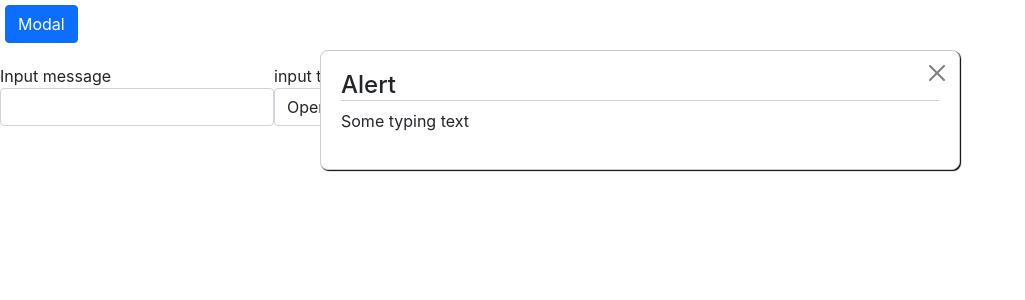
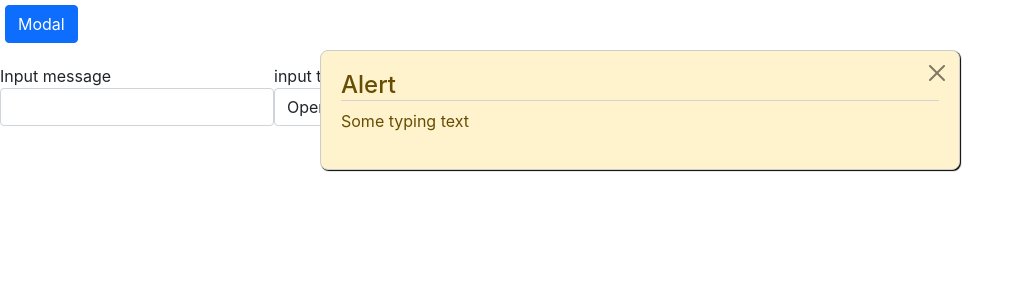
Before and after one commit to vitenkg/javascript_group_11_homework_58_ten_vitaliy, a React (Create React App) app in the folder homework_58/: page / in a window 1280 px wide. Shown: the top 300 px of the page, without its empty margins (0-1025 px from the left). Built offline with nearby package versions, Linux system fonts and the light colour scheme.

Commit message:
Сделал изменения по типу - для закраски блока алерт

```diff
--- a/homework_58/src/Components/Alert/Alert.css
+++ b/homework_58/src/Components/Alert/Alert.css
@@ -5,7 +5,6 @@
     left:50%;
     transform: translate(-50%);
     width: 500px;
-    background: white;
     box-shadow: 1px 1px 1px black;
     border: 1px solid #ccc;
     border-radius: 8px;
--- a/homework_58/src/Components/Alert/Alert.js
+++ b/homework_58/src/Components/Alert/Alert.js
@@ -2,40 +2,20 @@ import React from 'react';
 import './Alert.css';
 
 const Alert = ({children, dismiss, show, type}) => {
-    let color;
-    let textColor;
-    switch (type) {
-        case 'Primary':
-            color = 'white';
-            textColor = 'black';
-            break;
-        case 'Success':
-            color = 'lightgreen';
-            textColor = 'black';
-            break;
-        case 'Danger':
-            color = 'red';
-            textColor = 'white';
-            break;
-        case 'Warning':
-            color = 'yellow';
-            textColor = 'green';
-            break;
-        default: color = 'white';
-    }
+    type = 'alert alert-' + type;
 
     return (
         <>
             <div
-                className="Alert"
+                className={['Alert', type].join(' ')}
                 onClick={dismiss}
                 style={{
                     transform: show ? 'translateY(0)' : 'translateY(-100vh)',
                     opacity: show ? '1' : '0',
-                    background: color,
+
                 }}
             >
-                <h4 style={{color: textColor}}>Alert</h4>
+                <h4>Alert</h4>
                 <p>
                     {children}
                 </p>
--- a/homework_58/src/Components/JustAlert/JustAlert.css
+++ b/homework_58/src/Components/JustAlert/JustAlert.css
@@ -2,7 +2,6 @@
     position: fixed;
     z-index: 555;
     width: 50%;
-    background: white;
     box-shadow: 1px 1px 1px black;
     border: 1px solid #ccc;
     border-radius: 8px;
--- a/homework_58/src/Components/JustAlert/JustAlert.js
+++ b/homework_58/src/Components/JustAlert/JustAlert.js
@@ -3,29 +3,7 @@ import './JustAlert.css';
 
 const JustAlert = ({children, dismiss, type}) => {
     const [justClose, setJustClose] = useState(false);
-
-    let justColor = '';
-    let justTextColor = '';
-    switch (type) {
-        case 'Primary':
-            justColor = 'white';
-            justTextColor = 'black';
-            break;
-        case 'Success':
-            justColor = 'lightgreen';
-            justTextColor = 'black';
-            break;
-        case 'Danger':
-            justColor = 'red';
-            justTextColor = 'white';
-            break;
-        case 'Warning':
-            justColor = 'yellow';
-            justTextColor = 'green';
-            break;
-        default:
-            justColor = 'white';
-    }
+    type = 'alert alert-' + type;
 
     const close = () => {
         setJustClose(true);
@@ -33,11 +11,10 @@ const JustAlert = ({children, dismiss, type}) => {
 
     let justAlertComponentDismiss = (
         <div
-            className="JustAlert"
-            style={{background: justColor, color: justTextColor}}
+            className={['JustAlert', type].join(' ')}
         >
             <button
-                onClick={close}
+                onClick={dismiss}
                 type="button"
                 className="btn-close"
                 aria-label="Close"
@@ -49,9 +26,8 @@ const JustAlert = ({children, dismiss, type}) => {
 
     let justAlertComponent = (
         <div
-            className="JustAlert"
+            className={['JustAlert', type].join(' ')}
             onClick={close}
-            style={{background: justColor, color: justTextColor}}
         >
             <h4>Alert</h4>
             <p>{children}</p>
--- a/homework_58/src/Container/ModalBuilder/ModalBuilder.js
+++ b/homework_58/src/Container/ModalBuilder/ModalBuilder.js
@@ -14,6 +14,8 @@ const ModalBuilder = () => {
         input: '',
         dismiss: false,
     });
+
+    const [justAlertShow, setJustAlertShow] = useState(true);
 
     let justAlert = null;
 
@@ -59,8 +61,11 @@ const ModalBuilder = () => {
         }))
     };
 
-    const closeJustAlert = () => justAlert = null;
+    const closeJustAlert = () => {
+        setJustAlertShow(false)
+    };
 
+    if (justAlertShow) {
         justAlert = (
             <JustAlert
                 type="warning"
@@ -69,6 +74,9 @@ const ModalBuilder = () => {
                 Some typing text
             </JustAlert>
         );
+    } else {
+        justAlert = null;
+    }
 
     return (
         <div>
@@ -120,10 +128,10 @@ const ModalBuilder = () => {
                         onChange={e => selectedHandleChange(e.target.value)}
                     >
                         <option value="open">Open this select menu</option>
-                        <option value="Primary">Primary</option>
-                        <option value="Success">Success</option>
-                        <option value="Danger">Danger</option>
-                        <option value="Warning">Warning</option>
+                        <option value="primary">Primary</option>
+                        <option value="success">Success</option>
+                        <option value="danger">Danger</option>
+                        <option value="warning">Warning</option>
                     </select>
                 </label>
                 <button type="submit" className="btn btn-secondary">OK</button>
```
Lines whose indentation alone changed are shown as unchanged.
